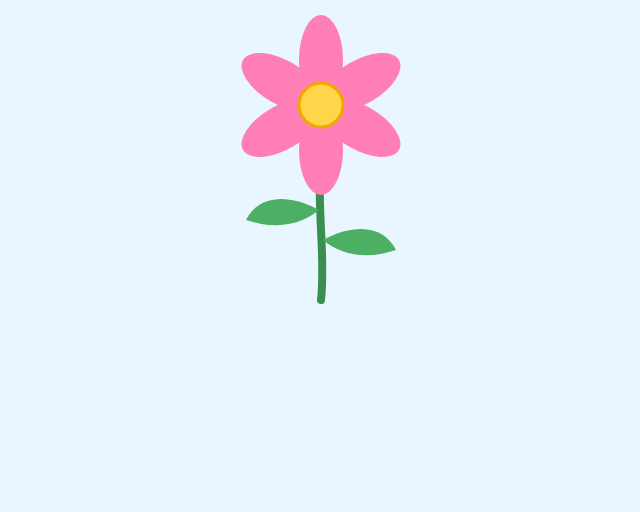
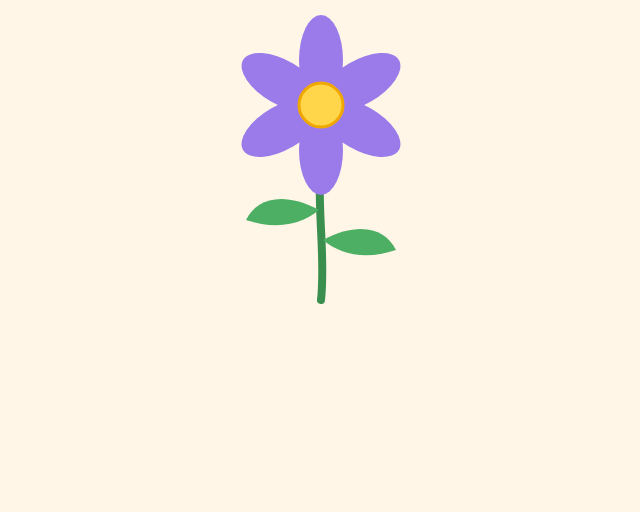
Before and after one commit to lenagsh22-eng/haze-tracker, a plain HTML site: page index.html in a window 1280 px wide. Shown: the part 288-800 px from the top of the page, without its empty margins (319-959 px from the left). Drawn offline with Linux system fonts and the light colour scheme.

Commit message:
Change flower to violet on warm cream background
Co-Authored-By: Claude Sonnet 5.5 <noreply@anthropic.com>
Claude-Session: https://claude.ai/code/session_01LMrDsFbq7wrt1tNfzgfJK3

```diff
--- a/index.html
+++ b/index.html
@@ -6,21 +6,21 @@
   <title>Hello, World</title>
   <style>
     body { margin: 0; min-height: 100vh; display: flex; flex-direction: column;
-           align-items: center; justify-content: center; background: #eaf6ff;
+           align-items: center; justify-content: center; background: #fff6e8;
            font-family: system-ui, sans-serif; }
     h1 { color: #2d5a3d; }
   </style>
 </head>
 <body>
   <h1>Hello, World!</h1>
-  <svg width="240" height="300" viewBox="0 0 240 300" xmlns="http://www.w3.org/2000/svg" aria-label="A pink flower">
+  <svg width="240" height="300" viewBox="0 0 240 300" xmlns="http://www.w3.org/2000/svg" aria-label="A violet flower">
     <!-- stem -->
     <path d="M120 150 C115 200 125 250 120 295" stroke="#3a8f4f" stroke-width="8" fill="none" stroke-linecap="round"/>
     <!-- leaves -->
     <path d="M122 235 C160 215 185 225 195 245 C165 255 140 250 122 235 Z" fill="#4caf63"/>
     <path d="M118 205 C80 185 55 195 45 215 C75 225 100 220 118 205 Z" fill="#4caf63"/>
     <!-- petals -->
-    <g transform="translate(120 100)" fill="#ff7eb6">
+    <g transform="translate(120 100)" fill="#9b7bea">
       <ellipse rx="22" ry="45" cy="-45"/>
       <ellipse rx="22" ry="45" cy="-45" transform="rotate(60)"/>
       <ellipse rx="22" ry="45" cy="-45" transform="rotate(120)"/>
```
